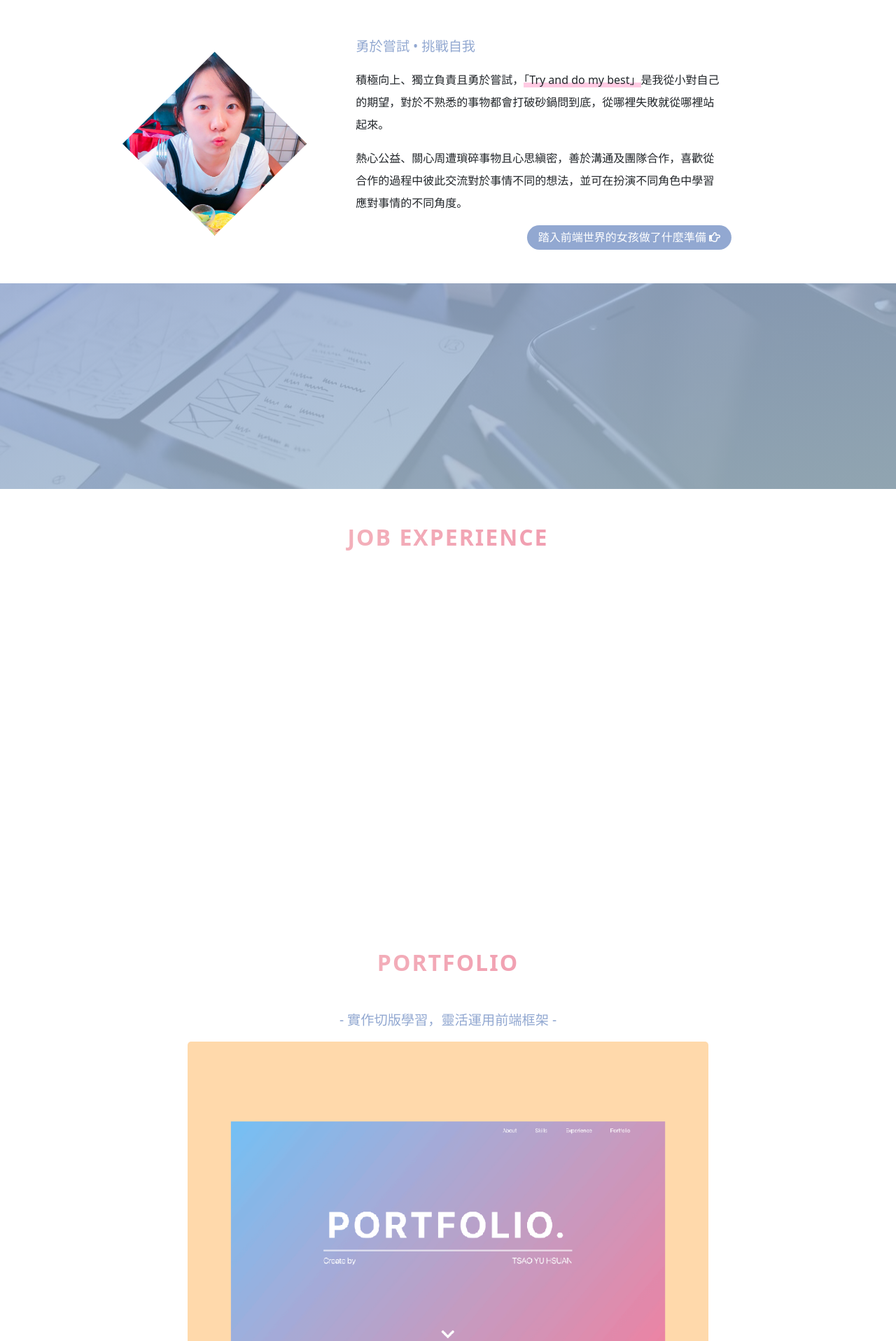
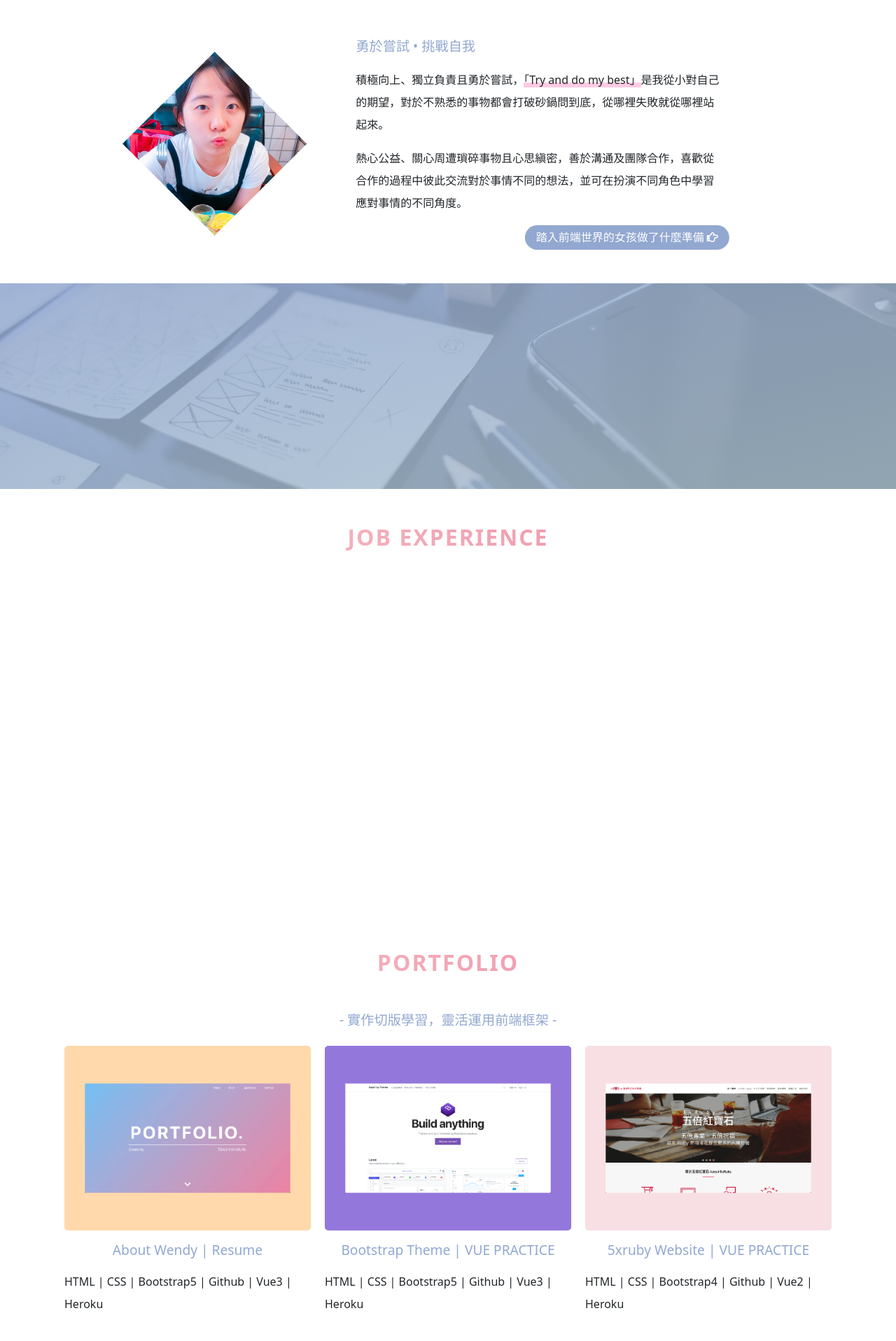
Before and after one commit to WendyTsao/Resume, a Vue app: page / in a window 1280 px wide. Shown: the part 883-2800 px from the top of the page at 70% size. Built offline with nearby package versions, Linux system fonts and the light colour scheme.

Commit message:
update portfolio style

```diff
--- a/src/assets/css/style.css
+++ b/src/assets/css/style.css
@@ -228,43 +228,55 @@ ul,li{
 }
 
 /* 作品集 */
-.portfolio img{
-    width: 100%;
-    vertical-align: bottom;
-    border-radius: 5px;
-    margin-bottom: 30px;
+.portfolio .item {
+    padding: 10px;
+    background-color: #fff;
 }
 
 .portfolio h4{
     text-align: center;
+    margin: 1rem 0;
 }
 
-.portfolio-item{
-    position: relative;
+.item .pic{
+    border-radius: 5px;
+    transition: .3s all ease-in-out;
+    transform: translateY(0);
 }
 
-.portfolio-item .text{
-    position: absolute;
-    top: 0;
-    bottom: 0;
-    right: 0;
-    left: 0;
-    margin: 0 12px 30px;
+.item:hover .pic{
+    box-shadow: 0 .2rem .4rem #92A8D1;
+    transform: translateY(-10px);
+}
+
+.item h4::after{
+    content: '';
+    display: block;
+    width: 0%;
+    height: 10px;
+    margin: -8px 0 0;
+    background: #faf0a5;
+    transition: width .5s;
+}
+
+.item:hover h4::after{
+    width: 100%;
+    transition: width .5s;
+}
+
+.item .pic img {
     border-radius: 5px;
+    width: 100%;
+    height: 100%;
+    object-fit: cover;
+    /* 讓圖片與容器一樣大 */
+}
+
+.item .text {
+    box-sizing: border-box;
     display: flex;
     flex-direction: column;
-    justify-content: center;
     align-items: center;
-    text-decoration: none;
-    opacity: 0;
-    background: linear-gradient(-50deg, rgba(170, 195, 210, 0.9), rgba(80, 100, 130, 0.9));
-    color: #fff;
-    box-shadow: 0 .2rem 1rem #92A8D1;
-    transition: .3s;
-}
-
-.portfolio-item .text:hover{
-    opacity: 1;
 }
 
 /* 作品集連結 */
--- a/src/components/Graphic.vue
+++ b/src/components/Graphic.vue
@@ -1,37 +1,19 @@
 <template>
-  <div class="item col-8">
+  <div class="item col-lg-4">
     <div class="pic">
-      <img :src="require(`@/assets/pic/${content.image}`)" />
+      <a :href="content.link"  target="_blank" >
+        <img :src="require(`@/assets/pic/${content.image}`)" />
+      </a>
     </div>
     <div class="text">
       <h4>{{ content.title }}</h4>
       <p>{{ content.text }}</p>
-      <a :href="content.link" class="portfolio-link">
-        <Toggle-button>
-          <template #icon-right>
-            前往查看作品
-            <i class="far fa-hand-point-right"></i>
-          </template>
-        </Toggle-button>
-      </a>
     </div>
   </div>
-
-  <!-- <div class="portfolio-item col-lg-4">
-    <img :src="require(`@/assets/pic/${content.image}`)" />
-
-    <a class="text" :href="content.link">
-      <h3>{{ content.title }}</h3>
-      <h3>{{ content.subTitle }}</h3>
-    </a>
-  </div> -->
 </template>
 
 <script>
-import ToggleButton from "./ToggleButton.vue";
-
 export default {
-  components: { ToggleButton },
   props: {
     content: {
       type: Object,
--- a/src/views/Home.vue
+++ b/src/views/Home.vue
@@ -153,7 +153,7 @@
         <div class="text">
           <h4>- 實作切版學習，靈活運用前端框架 -</h4>
         </div>
-        <div class="row g-0 justify-content-center">
+        <div class="row g-0">
           <Graphic v-for="programmingGraphic in programmingGraphicItem"
           :content="programmingGraphic"
           :key="programmingGraphic.imgUrl"></Graphic>
@@ -164,9 +164,9 @@
           <h4>- 嘗試繪製前端介面，享受設計的快樂 -</h4>
         </div>
         <div class="row">
-          <!-- <Graphic v-for="designGraphic in designGraphicItem"
+          <Graphic v-for="designGraphic in designGraphicItem"
           :content="designGraphic"
-          :key="designGraphic.imgUrl"></Graphic> -->
+          :key="designGraphic.imgUrl"></Graphic>
         </div>
       </div>
     </div>
@@ -187,55 +187,49 @@ export default {
   setup(){
     const programmingGraphicItem = [
       {
-        link: "https://bootstrap-vue-portfolio.herokuapp.com/",
+        link: "https://wendy-resume.herokuapp.com/",
         image: "VuePracticeResume.png",
         title: "About Wendy | Resume",
-        text: "下定決心從平面設計轉職成前端設計後就開始著手規劃此作品，主要內容為呈現個人專長、工作經驗以及相關前端設計的作品。本作品從版面設計、RWD切版、Vue專案建立到 Heroku 部署皆由本人獨立完成。",
+        text: "HTML | CSS | Bootstrap5 | Github | Vue3 | Heroku",
+      },
+      {
+        link: "https://bootstrap-vue-portfolio.herokuapp.com/",
+        image: "VuePracticeBootstrap.png",
+        title: "Bootstrap Theme | VUE PRACTICE",
+        text: "HTML | CSS | Bootstrap5 | Github | Vue3 | Heroku",
       },
       {
         link: "https://vue-5xruby-website-practice.herokuapp.com/",
         image: "VuePractice5xRuby.png",
-        title: "About Wendy | Resume",
-        text: "獨立完成版面設計、RWD切版、Vue專案建立到 Heroku 部署。",
-      },
-      {
-        link: "https://wendy-resume.herokuapp.com/",
-        image: "VuePracticeResume.png",
-        title: "About Wendy | Resume",
-        text: "獨立完成版面設計、RWD切版、Vue專案建立到 Heroku 部署。",
+        title: "5xruby Website | VUE PRACTICE",
+        text: "HTML | CSS | Bootstrap4 | Github | Vue2 | Heroku",
       }
     ];
 
     const designGraphicItem = [
       {
         image: "DailyUIDesktop001.jpg",
-        title: "Daily UI 001",
-        subTitle: "SIGN UP",
+        title: "Daily UI 001-SIGN UP"
       },
       {
         image: "DailyUIDesktop017.jpg",
-        title: "Daily UI 017",
-        subTitle: "EMAIL RECEIPT",
+        title: "Daily UI 017-EMAIL RECEIPT"
       },
       {
         image: "DailyUIDesktop025.jpg",
-        title: "Daily UI 025",
-        subTitle: "TV APP",
+        title: "Daily UI 025-TV APP"
       },
       {
         image: "DailyUIMobile015.jpg",
-        title: "Daily UI 015",
-        subTitle: "ON/OFF SWITCH",
+        title: "Daily UI 015-ON/OFF SWITCH"
       },
       {
         image: "DailyUIMobile023.jpg",
-        title: "Daily UI 023",
-        subTitle: "ONBOARDING",
+        title: "Daily UI 023-ONBOARDING"
       },
       {
         image: "DailyUIMobile024.jpg",
-        title: "Daily UI 024",
-        subTitle: "BOARDING PASS",
+        title: "Daily UI 024-BOARDING PASS"
       }
     ];
 
```
